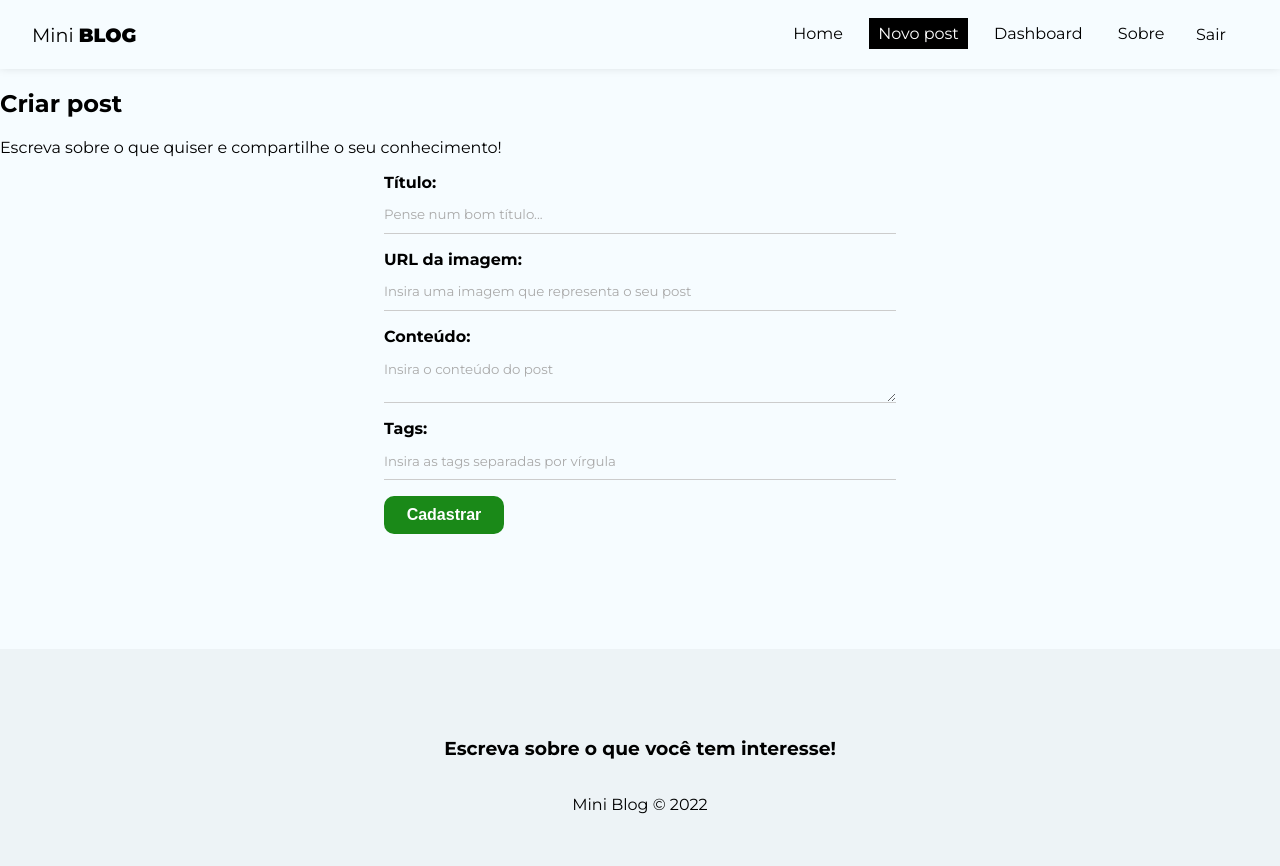
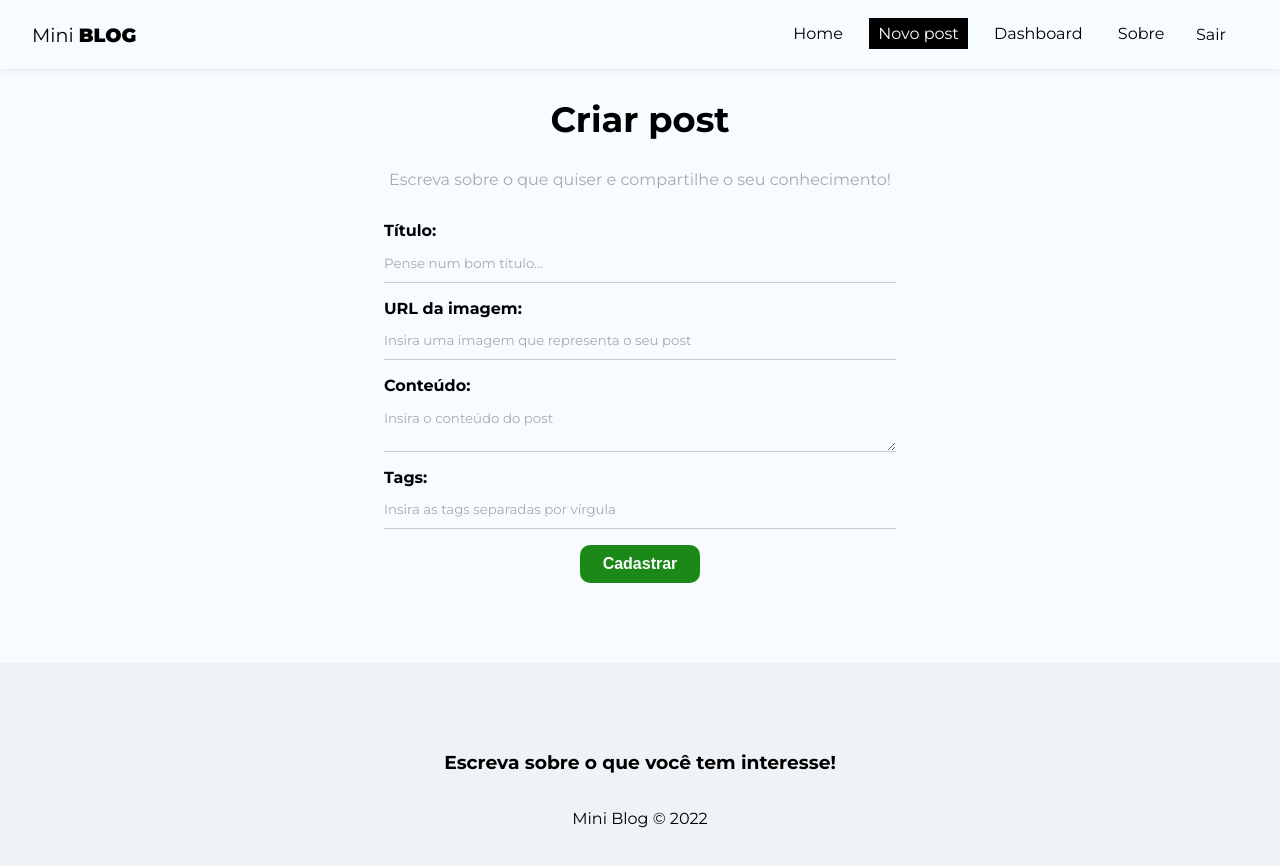
Before and after one commit to LucimaraSouzah/mini-blog, a React (Create React App) app: page /posts/create in a window 1280 px wide. Shown: the top 866 px of the page. Built offline with nearby package versions, Linux system fonts and the light colour scheme; no server answers; sample sign-in values are in the browser's storage.

Commit message:
Estilização da página

```diff
--- a/src/pages/CreatePost/CreatePost.module.css
+++ b/src/pages/CreatePost/CreatePost.module.css
@@ -0,0 +1,12 @@
+.create_post {
+    text-align: center;
+}
+
+.create_post h2 {
+    font-size: 2.2em;
+}
+
+.create_post p {
+     color: #aaa;
+     margin-bottom: 2em;
+}
```
